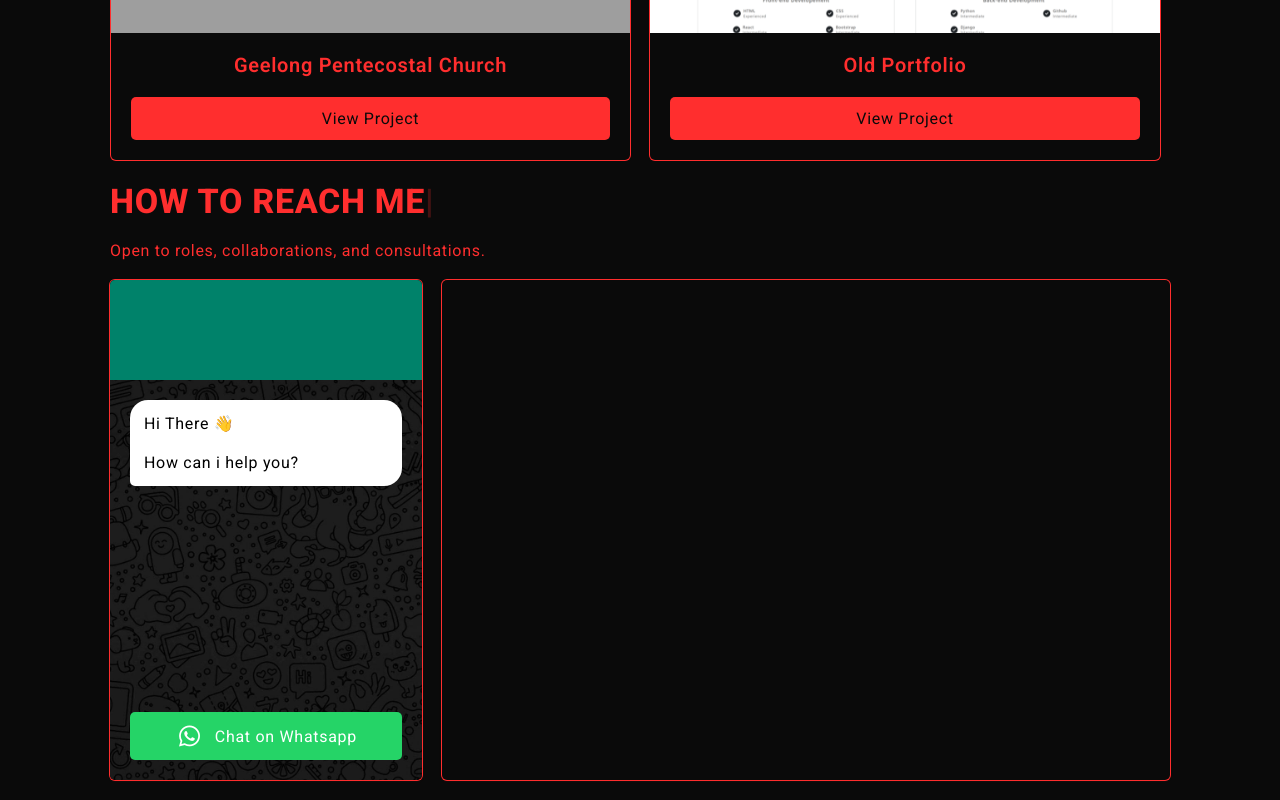
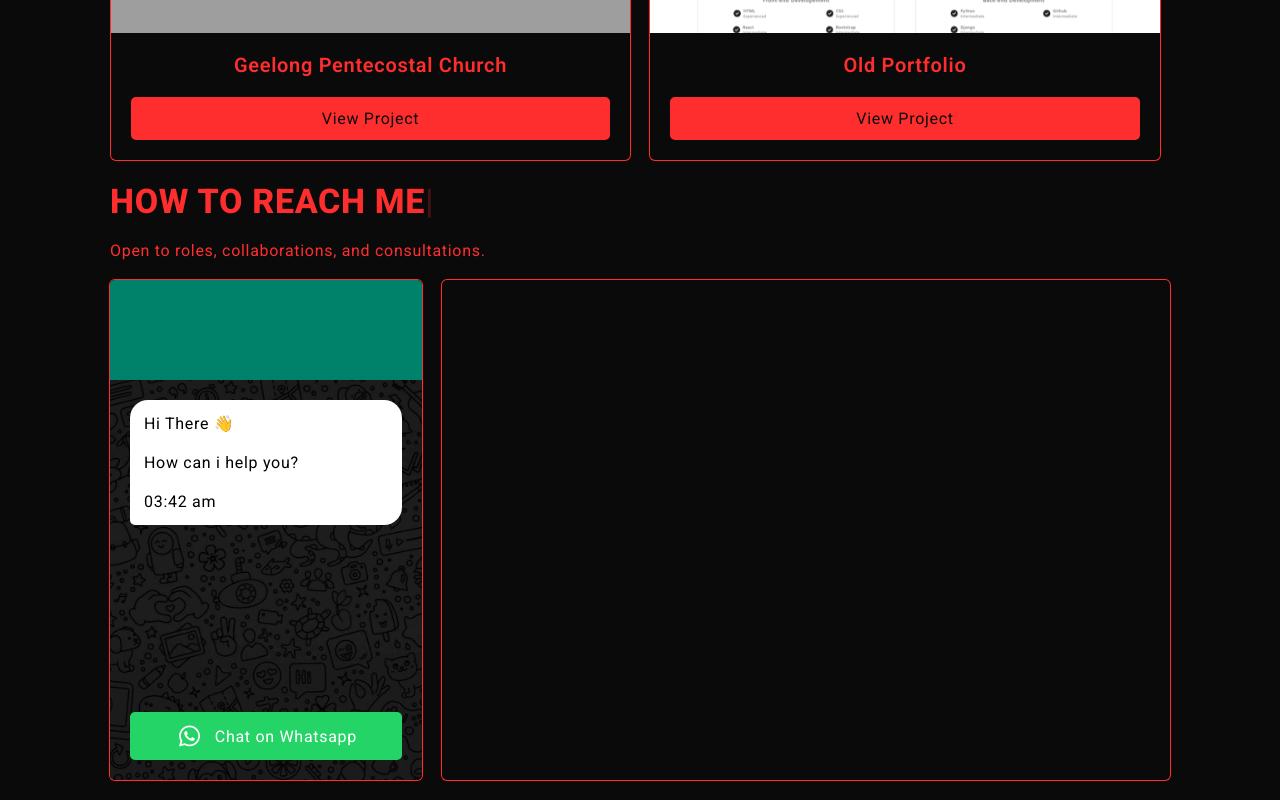
Before and after one commit to Blessen25/Portfolio_BVM, a React (Vite) app in the folder frontend/portfolio/: page / in a window 1280 px wide. Shown: the part 3637-4437 px from the top of the page. Built offline with nearby package versions, Linux system fonts and the light colour scheme; grey boxes are pictures that could not be loaded.

Commit message:
Commited Changes

```diff
--- a/frontend/portfolio/src/components/Contact_comp/contacts.tsx
+++ b/frontend/portfolio/src/components/Contact_comp/contacts.tsx
@@ -1,7 +1,7 @@
 import React, { useState } from "react";
 import "./contact.css";
 import type { HeaderProps } from "../../interface";
-import { AutoTypeContacts, ButtonComp } from "../extras";
+import { AutoTypeContacts, ButtonComp,  TimeHHmm } from "../extras";
 
 const ContactComp:React.FC<HeaderProps> = ({darkMode, setDarkMode}) => {
     const [iswhatsappOpen, setIswhatsappOpen] = useState(true);
@@ -20,6 +20,7 @@ const ContactComp:React.FC<HeaderProps> = ({darkMode, setDarkMode}) => {
                             <div className="whatsappptextcontent">
                                 <p className="ptext">Hi There 👋</p>
                                 <p className="ptext">How can i help you?</p>
+                                <TimeHHmm />
                             </div>
                         </div>
                         <div className="whatsappbuttondiv">
--- a/frontend/portfolio/src/components/extras.tsx
+++ b/frontend/portfolio/src/components/extras.tsx
@@ -1,7 +1,7 @@
-import React, { useEffect, useMemo, useRef } from "react";
+import React, { useEffect, useMemo, useRef, useState } from "react";
 import Typed from "typed.js";
 import "./extras.css";
-import type { aboutcardProps, buttonProps, HeaderProps, projectcardProps, Skill, skillcardProps } from "../interface";
+import type { aboutcardProps, buttonProps, HeaderProps, LiveClockProps, projectcardProps, Skill, skillcardProps } from "../interface";
 
 export const AutoType: React.FC = () => {
   const el = useRef<HTMLSpanElement | null>(null);
@@ -373,3 +373,36 @@ export const ProjectcardComponent: React.FC<projectcardProps> = ({darkMode, setD
     </>
   )
 }
+
+
+export const useMinuteNow = () => {
+  const [now, setNow] = React.useState(() => new Date());
+
+  React.useEffect(() => {
+    const update = () => setNow(new Date());
+
+    const msToNextMinute = 60000 - (Date.now() % 60000);
+
+    let intervalId: number | undefined;
+
+    const timeoutId = window.setTimeout(() => {
+      update();
+      intervalId = window.setInterval(update, 60000);
+    }, msToNextMinute);
+
+    return () => {
+      window.clearTimeout(timeoutId);
+      if (intervalId) window.clearInterval(intervalId);
+    };
+  }, []);
+
+  return now;
+};
+
+export const TimeHHmm: React.FC = () => {
+  const now = useMinuteNow();
+  const text = now
+    .toLocaleTimeString("en-US", { hour: "2-digit", minute: "2-digit", hour12: true })
+    .toLowerCase();
+  return <p className="ptext">{text}</p>
+};
```
Also changed, not shown: frontend/portfolio/src/interface.tsx (+7 -0 lines).
